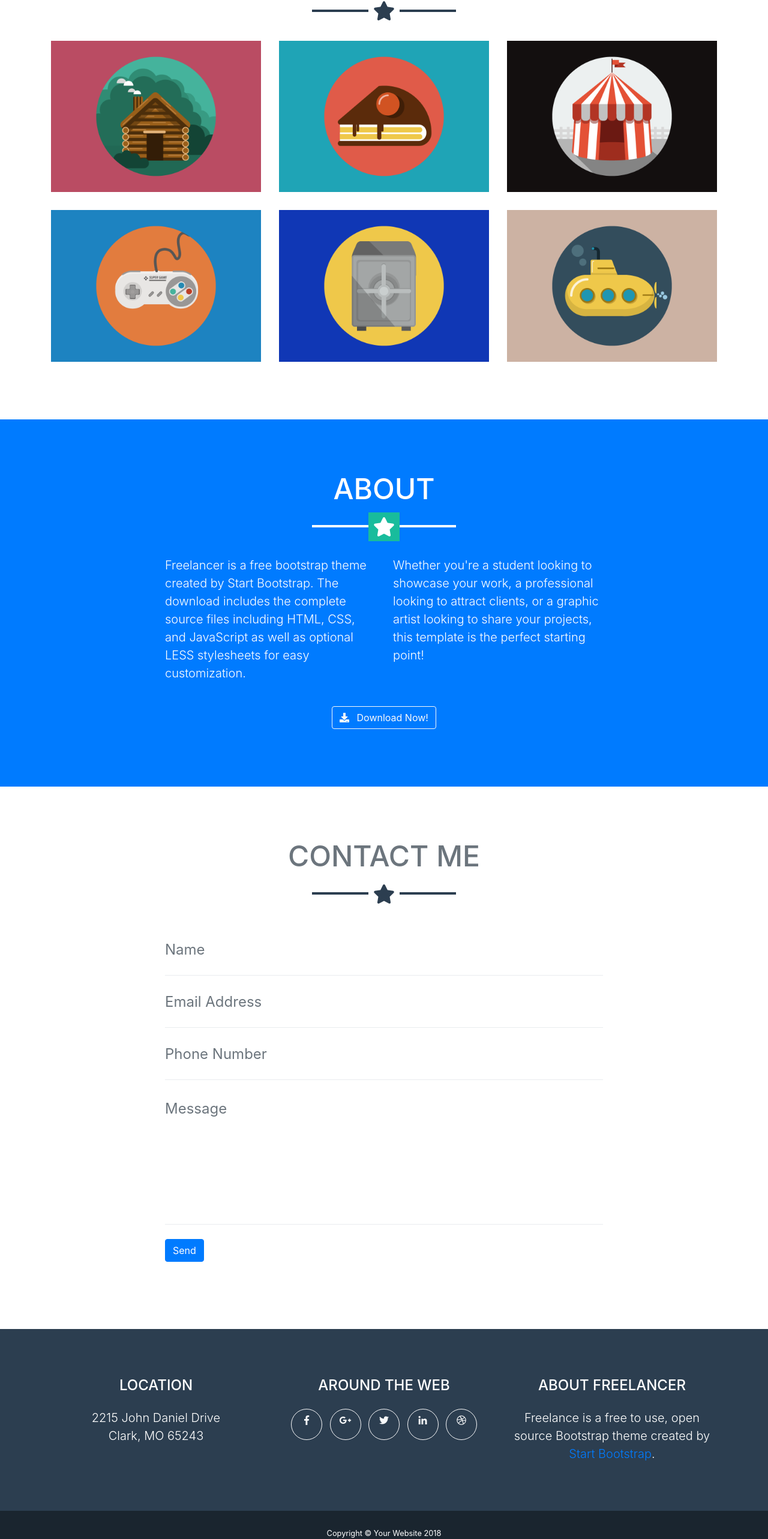
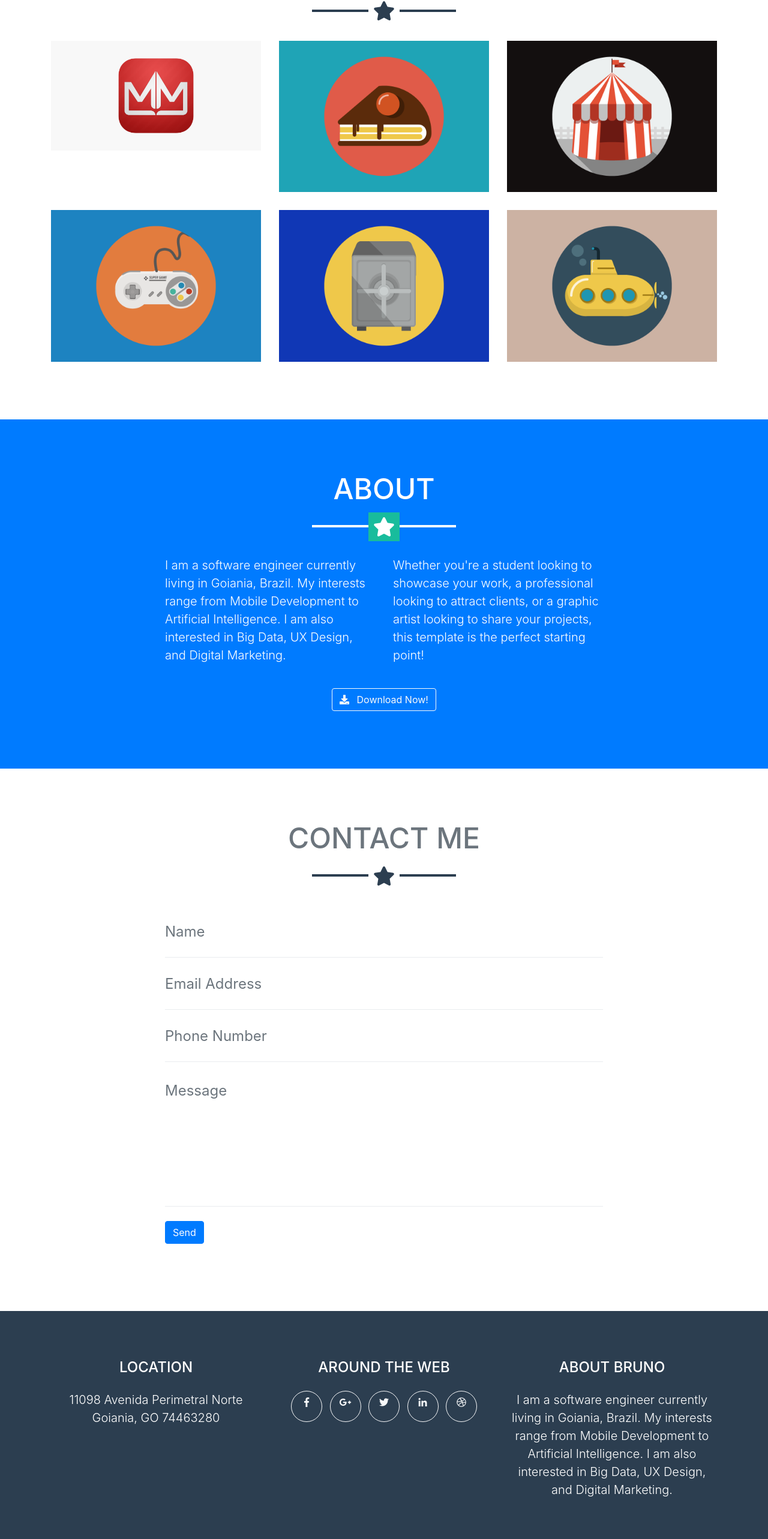
Before and after one commit to BrunoVieiraAndrade/portfolio, a website with bundled scripts: page index.html in a window 1280 px wide. Shown: the part 1054-3619 px from the top of the page at 60% size. Built offline with nearby package versions, Linux system fonts and the light colour scheme.

Commit message:
First experience in portfolio

```diff
--- a/index.html
+++ b/index.html
@@ -8,7 +8,7 @@
   <meta name="description" content="">
   <meta name="author" content="">
 
-    <title>Freelancer - Start Bootstrap Theme</title>
+  <title>Bruno Andrade</title>
 
   <!-- Bootstrap core CSS -->
   <link href="vendor/bootstrap/css/bootstrap.min.css" rel="stylesheet">
@@ -32,7 +32,9 @@
   <nav class="navbar navbar-expand-lg bg-secondary fixed-top text-uppercase" id="mainNav">
     <div class="container">
       <a class="navbar-brand js-scroll-trigger" href="#page-top">Bruno Andrade</a>
-        <button class="navbar-toggler navbar-toggler-right text-uppercase bg-primary text-white rounded" type="button" data-toggle="collapse" data-target="#navbarResponsive" aria-controls="navbarResponsive" aria-expanded="false" aria-label="Toggle navigation">
+      <button class="navbar-toggler navbar-toggler-right text-uppercase bg-primary text-white rounded" type="button"
+        data-toggle="collapse" data-target="#navbarResponsive" aria-controls="navbarResponsive" aria-expanded="false"
+        aria-label="Toggle navigation">
         Menu
         <i class="fas fa-bars"></i>
       </button>
@@ -75,7 +77,7 @@
                 <i class="fas fa-search-plus fa-3x"></i>
               </div>
             </div>
-              <img class="img-fluid" src="img/portfolio/cabin.png" alt="">
+            <img class="img-fluid" src="img/portfolio/mymixtapez.png" alt="">
           </a>
         </div>
         <div class="col-md-6 col-lg-4">
@@ -139,10 +141,12 @@
       <hr class="star-light mb-5">
       <div class="row">
         <div class="col-lg-4 ml-auto">
-            <p class="lead">Freelancer is a free bootstrap theme created by Start Bootstrap. The download includes the complete source files including HTML, CSS, and JavaScript as well as optional LESS stylesheets for easy customization.</p>
+          <p class="lead">I am a software engineer currently living in Goiania, Brazil. My interests range from Mobile
+            Development to Artificial Intelligence. I am also interested in Big Data, UX Design, and Digital Marketing.</p>
         </div>
         <div class="col-lg-4 mr-auto">
-            <p class="lead">Whether you're a student looking to showcase your work, a professional looking to attract clients, or a graphic artist looking to share your projects, this template is the perfect starting point!</p>
+          <p class="lead">Whether you're a student looking to showcase your work, a professional looking to attract
+            clients, or a graphic artist looking to share your projects, this template is the perfect starting point!</p>
         </div>
       </div>
       <div class="text-center mt-4">
@@ -167,28 +171,32 @@
             <div class="control-group">
               <div class="form-group floating-label-form-group controls mb-0 pb-2">
                 <label>Name</label>
-                  <input class="form-control" id="name" type="text" placeholder="Name" required="required" data-validation-required-message="Please enter your name.">
+                <input class="form-control" id="name" type="text" placeholder="Name" required="required"
+                  data-validation-required-message="Please enter your name.">
                 <p class="help-block text-danger"></p>
               </div>
             </div>
             <div class="control-group">
               <div class="form-group floating-label-form-group controls mb-0 pb-2">
                 <label>Email Address</label>
-                  <input class="form-control" id="email" type="email" placeholder="Email Address" required="required" data-validation-required-message="Please enter your email address.">
+                <input class="form-control" id="email" type="email" placeholder="Email Address" required="required"
+                  data-validation-required-message="Please enter your email address.">
                 <p class="help-block text-danger"></p>
               </div>
             </div>
             <div class="control-group">
               <div class="form-group floating-label-form-group controls mb-0 pb-2">
                 <label>Phone Number</label>
-                  <input class="form-control" id="phone" type="tel" placeholder="Phone Number" required="required" data-validation-required-message="Please enter your phone number.">
+                <input class="form-control" id="phone" type="tel" placeholder="Phone Number" required="required"
+                  data-validation-required-message="Please enter your phone number.">
                 <p class="help-block text-danger"></p>
               </div>
             </div>
             <div class="control-group">
               <div class="form-group floating-label-form-group controls mb-0 pb-2">
                 <label>Message</label>
-                  <textarea class="form-control" id="message" rows="5" placeholder="Message" required="required" data-validation-required-message="Please enter a message."></textarea>
+                <textarea class="form-control" id="message" rows="5" placeholder="Message" required="required"
+                  data-validation-required-message="Please enter a message."></textarea>
                 <p class="help-block text-danger"></p>
               </div>
             </div>
@@ -209,8 +217,8 @@
       <div class="row">
         <div class="col-md-4 mb-5 mb-lg-0">
           <h4 class="text-uppercase mb-4">Location</h4>
-            <p class="lead mb-0">2215 John Daniel Drive
-              <br>Clark, MO 65243</p>
+          <p class="lead mb-0">11098 Avenida Perimetral Norte
+            <br>Goiania, GO 74463280</p>
         </div>
         <div class="col-md-4 mb-5 mb-lg-0">
           <h4 class="text-uppercase mb-4">Around the Web</h4>
@@ -243,9 +251,10 @@
           </ul>
         </div>
         <div class="col-md-4">
-            <h4 class="text-uppercase mb-4">About Freelancer</h4>
-            <p class="lead mb-0">Freelance is a free to use, open source Bootstrap theme created by
-              <a href="http://startbootstrap.com">Start Bootstrap</a>.</p>
+          <h4 class="text-uppercase mb-4">About Bruno</h4>
+          <p class="lead mb-0">I am a software engineer currently living in Goiania, Brazil. My interests range from
+            Mobile Development to Artificial Intelligence. I am also interested in Big Data, UX Design, and Digital
+            Marketing.</p>
         </div>
       </div>
     </div>
@@ -253,7 +262,7 @@
 
   <div class="copyright py-4 text-center text-white">
     <div class="container">
-        <small>Copyright &copy; Your Website 2018</small>
+      <small>Copyright &copy; Andrade Desenvolvimento de Software 2018</small>
     </div>
   </div>
 
@@ -275,10 +284,14 @@
       <div class="container text-center">
         <div class="row">
           <div class="col-lg-8 mx-auto">
-              <h2 class="text-secondary text-uppercase mb-0">Project Name</h2>
+            <h2 class="text-secondary text-uppercase mb-0">My mymixtapez</h2>
             <hr class="star-dark mb-5">
-              <img class="img-fluid mb-5" src="img/portfolio/cabin.png" alt="">
-              <p class="mb-5">Lorem ipsum dolor sit amet, consectetur adipisicing elit. Mollitia neque assumenda ipsam nihil, molestias magnam, recusandae quos quis inventore quisquam velit asperiores, vitae? Reprehenderit soluta, eos quod consequuntur itaque. Nam.</p>
+            <img class="img-fluid mb-5" src="img/portfolio/mymixtapez.png" alt="">
+            <p class="mb-5">Android Developer of the My Mixtapez app.
+              My Mixtapez is a hip hop music stream app with more than 10 million downloads in Play Store.
+              <a href="https://play.google.com/store/apps/details?id=my.googlemusic.play&hl=pt_BR" target="_blank">Check
+                it out.</a>
+            </p>
             <a class="btn btn-primary btn-lg rounded-pill portfolio-modal-dismiss" href="#">
               <i class="fa fa-close"></i>
               Close Project</a>
@@ -300,7 +313,9 @@
             <h2 class="text-secondary text-uppercase mb-0">Project Name</h2>
             <hr class="star-dark mb-5">
             <img class="img-fluid mb-5" src="img/portfolio/cake.png" alt="">
-              <p class="mb-5">Lorem ipsum dolor sit amet, consectetur adipisicing elit. Mollitia neque assumenda ipsam nihil, molestias magnam, recusandae quos quis inventore quisquam velit asperiores, vitae? Reprehenderit soluta, eos quod consequuntur itaque. Nam.</p>
+            <p class="mb-5">Lorem ipsum dolor sit amet, consectetur adipisicing elit. Mollitia neque assumenda ipsam
+              nihil, molestias magnam, recusandae quos quis inventore quisquam velit asperiores, vitae? Reprehenderit
+              soluta, eos quod consequuntur itaque. Nam.</p>
             <a class="btn btn-primary btn-lg rounded-pill portfolio-modal-dismiss" href="#">
               <i class="fa fa-close"></i>
               Close Project</a>
@@ -322,7 +337,9 @@
             <h2 class="text-secondary text-uppercase mb-0">Project Name</h2>
             <hr class="star-dark mb-5">
             <img class="img-fluid mb-5" src="img/portfolio/circus.png" alt="">
-              <p class="mb-5">Lorem ipsum dolor sit amet, consectetur adipisicing elit. Mollitia neque assumenda ipsam nihil, molestias magnam, recusandae quos quis inventore quisquam velit asperiores, vitae? Reprehenderit soluta, eos quod consequuntur itaque. Nam.</p>
+            <p class="mb-5">Lorem ipsum dolor sit amet, consectetur adipisicing elit. Mollitia neque assumenda ipsam
+              nihil, molestias magnam, recusandae quos quis inventore quisquam velit asperiores, vitae? Reprehenderit
+              soluta, eos quod consequuntur itaque. Nam.</p>
             <a class="btn btn-primary btn-lg rounded-pill portfolio-modal-dismiss" href="#">
               <i class="fa fa-close"></i>
               Close Project</a>
@@ -344,7 +361,9 @@
             <h2 class="text-secondary text-uppercase mb-0">Project Name</h2>
             <hr class="star-dark mb-5">
             <img class="img-fluid mb-5" src="img/portfolio/game.png" alt="">
-              <p class="mb-5">Lorem ipsum dolor sit amet, consectetur adipisicing elit. Mollitia neque assumenda ipsam nihil, molestias magnam, recusandae quos quis inventore quisquam velit asperiores, vitae? Reprehenderit soluta, eos quod consequuntur itaque. Nam.</p>
+            <p class="mb-5">Lorem ipsum dolor sit amet, consectetur adipisicing elit. Mollitia neque assumenda ipsam
+              nihil, molestias magnam, recusandae quos quis inventore quisquam velit asperiores, vitae? Reprehenderit
+              soluta, eos quod consequuntur itaque. Nam.</p>
             <a class="btn btn-primary btn-lg rounded-pill portfolio-modal-dismiss" href="#">
               <i class="fa fa-close"></i>
               Close Project</a>
@@ -366,7 +385,9 @@
             <h2 class="text-secondary text-uppercase mb-0">Project Name</h2>
             <hr class="star-dark mb-5">
             <img class="img-fluid mb-5" src="img/portfolio/safe.png" alt="">
-              <p class="mb-5">Lorem ipsum dolor sit amet, consectetur adipisicing elit. Mollitia neque assumenda ipsam nihil, molestias magnam, recusandae quos quis inventore quisquam velit asperiores, vitae? Reprehenderit soluta, eos quod consequuntur itaque. Nam.</p>
+            <p class="mb-5">Lorem ipsum dolor sit amet, consectetur adipisicing elit. Mollitia neque assumenda ipsam
+              nihil, molestias magnam, recusandae quos quis inventore quisquam velit asperiores, vitae? Reprehenderit
+              soluta, eos quod consequuntur itaque. Nam.</p>
             <a class="btn btn-primary btn-lg rounded-pill portfolio-modal-dismiss" href="#">
               <i class="fa fa-close"></i>
               Close Project</a>
@@ -388,7 +409,9 @@
             <h2 class="text-secondary text-uppercase mb-0">Project Name</h2>
             <hr class="star-dark mb-5">
             <img class="img-fluid mb-5" src="img/portfolio/submarine.png" alt="">
-              <p class="mb-5">Lorem ipsum dolor sit amet, consectetur adipisicing elit. Mollitia neque assumenda ipsam nihil, molestias magnam, recusandae quos quis inventore quisquam velit asperiores, vitae? Reprehenderit soluta, eos quod consequuntur itaque. Nam.</p>
+            <p class="mb-5">Lorem ipsum dolor sit amet, consectetur adipisicing elit. Mollitia neque assumenda ipsam
+              nihil, molestias magnam, recusandae quos quis inventore quisquam velit asperiores, vitae? Reprehenderit
+              soluta, eos quod consequuntur itaque. Nam.</p>
             <a class="btn btn-primary btn-lg rounded-pill portfolio-modal-dismiss" href="#">
               <i class="fa fa-close"></i>
               Close Project</a>
```
Also changed, not shown: img/portfolio/mymixtapez.png (added). Lines whose indentation alone changed are shown as unchanged.
